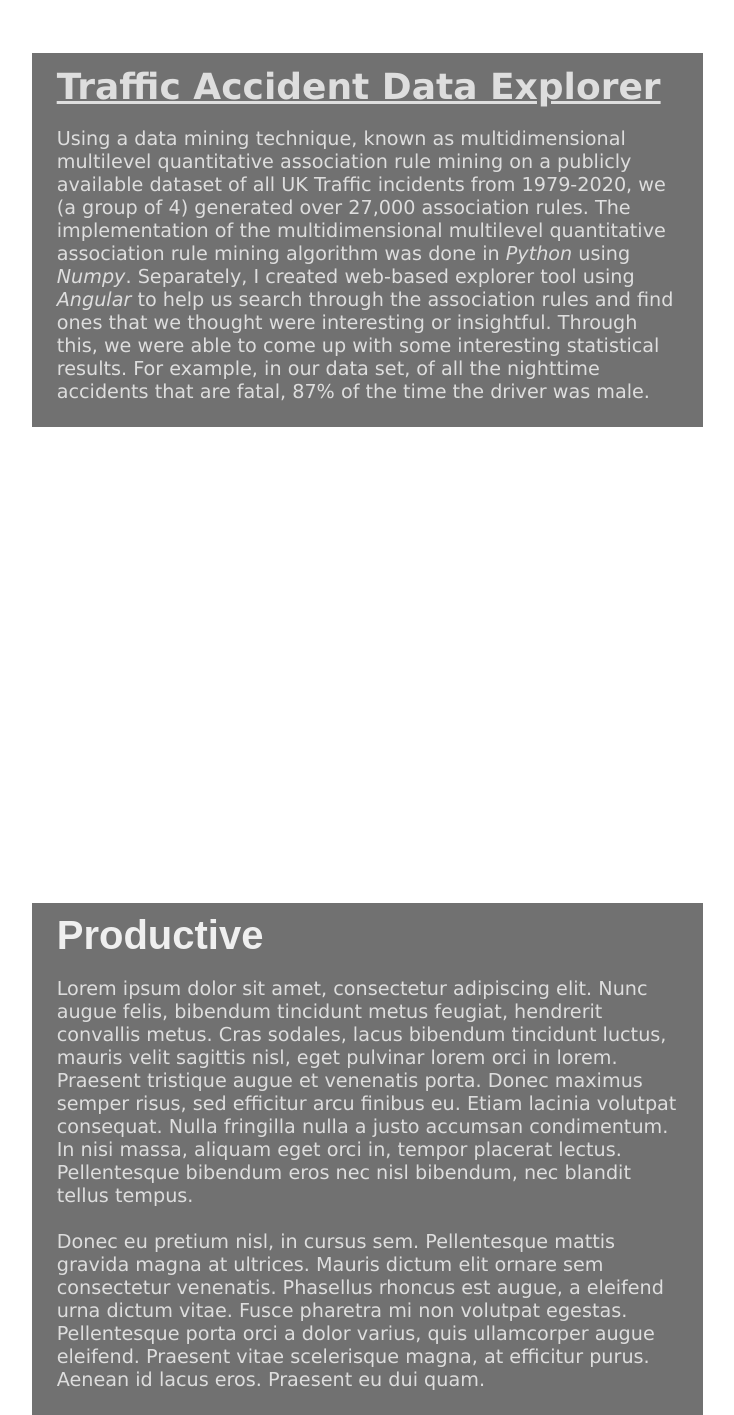
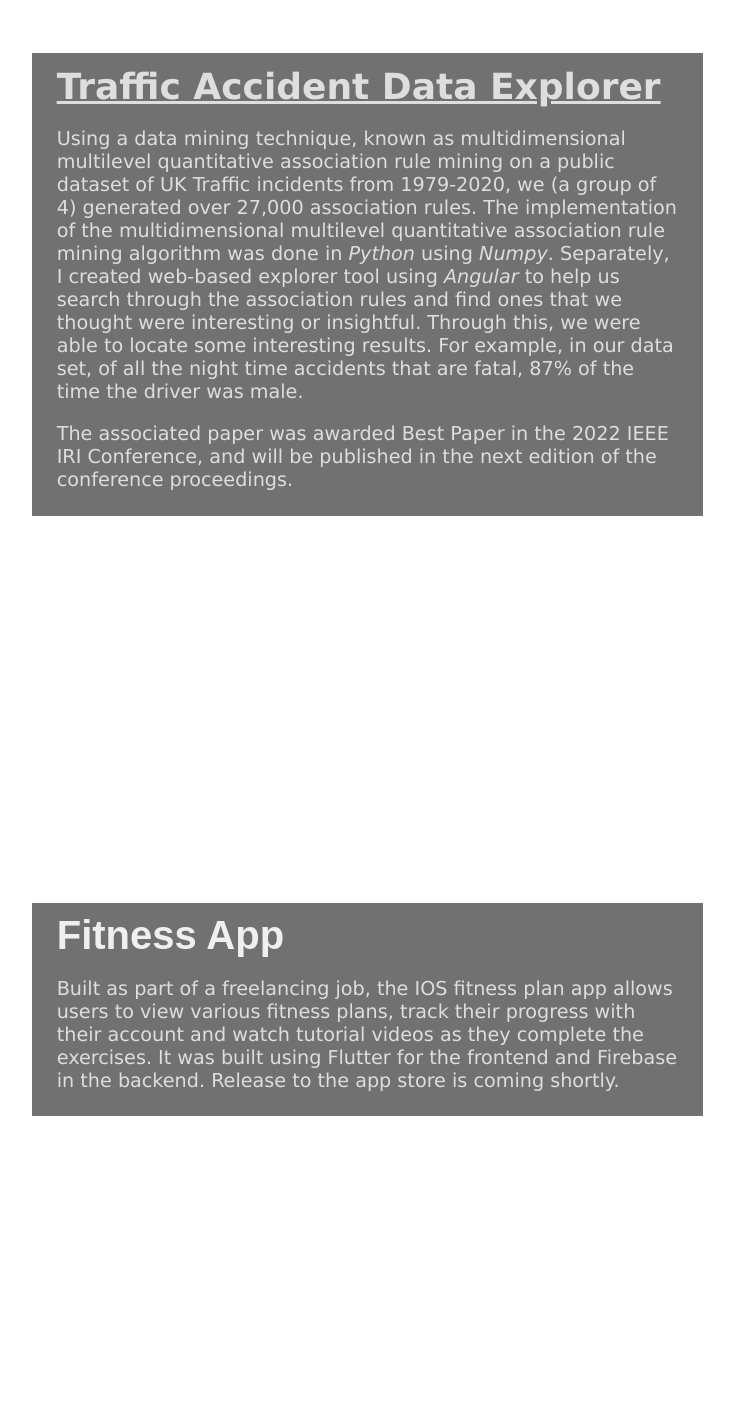
Before and after one commit to Speuce/MkCodesDotCa, a website built with Vite: page MkCodes/index.html in a window 1280 px wide. Shown: the part 3980-5395 px from the top of the page, without its empty margins (545-1279 px from the left). Built offline with nearby package versions, Linux system fonts and the light colour scheme; files whose address does not match are found by name.

Commit message:
Add Project Details

```diff
--- a/MkCodes/index.html
+++ b/MkCodes/index.html
@@ -2,7 +2,7 @@
 <html lang="en">
   <head>
     <meta charset="UTF-8" />
-    <link rel="icon" type="image/svg+xml" href="favicon.svg" />
+    <link rel="icon" href="favicon.ico" />
     <link rel="stylesheet" href="/css/overlay-styles.css"/>
     <link rel="stylesheet" href="/css/navbar-styles.css"/>
     <meta name="viewport" content="width=device-width, initial-scale=1.0" />
@@ -20,8 +20,8 @@
               <a href="#projects">Projects</a>
               <div class="dropdown-content">
                 <a href="#project1">Traffic Accident Data Explorer</a>
-                <a href="#project2">Productive</a>
-                <a href="#project3">Food Service UI</a>
+                <a href="#project2">Fitness App</a>
+                <a href="#project3">Productive</a>
                 <a href="#project4">GAN Experiment</a>
               </div>
             </div>
@@ -78,7 +78,10 @@
               href="https://drive.google.com/uc?export=download&id=1_sr4McyNaWGND7c_eYvNZdcGqe6PCu6x" >paper</a>)
               <!-- — Explore association rules discovered by applying multidimensional quantitative association rule mining to UK traffic accident data. -->
               <br><br>
-              <a href="#project2" >Productive</a>
+              <a href="#project2" target="_blank" >Fitness App</a>
+              — A Flutter IOS app built for a freelance job, featuring a Firebase Backend.
+              <br><br>
+              <a href="https://github.com/Speuce/Productive/tree/develop">Productive</a>
               (<a style="font-size: 1em;" target="_blank"
               href="https://github.com/Speuce/Productive/tree/develop" >source</a>)
               — An neatly-engineering Android app for tracking tasks, and collecting virtual items for their completion.
@@ -110,43 +113,33 @@
           <div class="text3 general">
             <h1><a style="font-size:0.9em" href="/dataexplorer/">Traffic Accident Data Explorer</a></h1>
             <p>Using a data mining technique, known as multidimensional multilevel quantitative association
-              rule mining on a publicly available dataset of all UK Traffic incidents from 1979-2020,
+              rule mining on a public dataset of UK Traffic incidents from 1979-2020,
               we (a group of 4) generated over 27,000 association rules. The implementation of the
                multidimensional multilevel quantitative association rule mining algorithm was done
                 in <i>Python</i> using <i>Numpy</i>. Separately, I created web-based explorer tool
                 using <i>Angular</i> to help us search through the association rules and find ones that
-                 we thought were interesting or insightful. Through this, we were able to come up with some
-                 interesting statistical results. For example, in our data set, of all the nighttime accidents
+                 we thought were interesting or insightful. Through this, we were able to locate some
+                 interesting results. For example, in our data set, of all the night time accidents
                  that are fatal, 87% of the time the driver was male.
               </p>
+              <p>The associated paper was awarded Best Paper in the 2022 IEEE IRI Conference, and
+                will be published in the next edition of the conference proceedings.</p>
           </div>
         </div>
         <div id="project2" style="height: 850px; max-height: 900px; overflow: hidden;">
           <div class="navbuffer"></div>
           <div class="text3 general">
-            <h1>Productive</h1>
-            <p>Lorem ipsum dolor sit amet, consectetur adipiscing elit. Nunc augue felis,
-               bibendum tincidunt metus feugiat, hendrerit convallis metus. Cras sodales,
-               lacus bibendum tincidunt luctus, mauris velit sagittis nisl, eget pulvinar
-               lorem orci in lorem. Praesent tristique augue et venenatis porta. Donec
-               maximus semper risus, sed efficitur arcu finibus eu. Etiam lacinia volutpat
-               consequat. Nulla fringilla nulla a justo accumsan condimentum. In nisi massa,
-                aliquam eget orci in, tempor placerat lectus. Pellentesque bibendum eros nec
-                 nisl bibendum, nec blandit tellus tempus.
-              <br><br>
-              Donec eu pretium nisl, in cursus sem. Pellentesque mattis gravida magna at ultrices. Mauris dictum elit ornare sem consectetur venenatis. Phasellus rhoncus est augue, a eleifend urna dictum vitae. Fusce pharetra mi non volutpat egestas. Pellentesque porta orci a dolor varius, quis ullamcorper augue eleifend. Praesent vitae scelerisque magna, at efficitur purus. Aenean id lacus eros. Praesent eu dui quam.
+            <h1>Fitness App</h1>
+            <p>Built as part of a freelancing job, the IOS fitness plan app allows users to view various fitness plans, track their progress with their account and watch tutorial videos as they complete the exercises. It was built using Flutter for the frontend and Firebase in the backend. Release to the app store is coming shortly.
               </p>
-          </div>
+            </div>
         </div>
 
         <div id="project3" style="height: 850px; max-height: 900px; overflow: hidden;">
           <div class="navbuffer"></div>
           <div class="text4 general">
-            <h1>Meal Ordering Service UI</h1>
-            <p>Lorem ipsum dolor sit amet, consectetur adipiscing elit. Nunc augue felis, bibendum tincidunt metus feugiat, hendrerit convallis metus. Cras sodales, lacus bibendum tincidunt luctus, mauris velit sagittis nisl, eget pulvinar lorem orci in lorem. Praesent tristique augue et venenatis porta. Donec maximus semper risus, sed efficitur arcu finibus eu. Etiam lacinia volutpat consequat. Nulla fringilla nulla a justo accumsan condimentum. In nisi massa, aliquam eget orci in, tempor placerat lectus. Pellentesque bibendum eros nec nisl bibendum, nec blandit tellus tempus.
-              <br><br>
-              Donec eu pretium nisl, in cursus sem. Pellentesque mattis gravida magna at ultrices. Mauris dictum elit ornare sem consectetur venenatis. Phasellus rhoncus est augue, a eleifend urna dictum vitae. Fusce pharetra mi non volutpat egestas. Pellentesque porta orci a dolor varius, quis ullamcorper augue eleifend. Praesent vitae scelerisque magna, at efficitur purus. Aenean id lacus eros. Praesent eu dui quam.
-
+            <h1>Productive</h1>
+            <p>Productive is essentially a gamified task tracker, kind of like Trello. It was built in a group of 5 for a software engineering course, thus, clean code and project organization was at the forefront of this project.  We utilized a 4-tier architecture for the project; I managed most of the backend. The Android-based app used an ORM library to remove the need for database boilerplate code, and included a large number of unit, system, and integration tests, resulting in about 85% code coverage of the project.
               </p>
           </div>
         </div>
@@ -155,9 +148,9 @@
           <div class="navbuffer"></div>
           <div class="text3 general">
             <h1>An Experiement with GANs</h1>
-            <p>Lorem ipsum dolor sit amet, consectetur adipiscing elit. Nunc augue felis, bibendum tincidunt metus feugiat, hendrerit convallis metus. Cras sodales, lacus bibendum tincidunt luctus, mauris velit sagittis nisl, eget pulvinar lorem orci in lorem. Praesent tristique augue et venenatis porta. Donec maximus semper risus, sed efficitur arcu finibus eu. Etiam lacinia volutpat consequat. Nulla fringilla nulla a justo accumsan condimentum. In nisi massa, aliquam eget orci in, tempor placerat lectus. Pellentesque bibendum eros nec nisl bibendum, nec blandit tellus tempus.
-              <br><br>
-              Donec eu pretium nisl, in cursus sem. Pellentesque mattis gravida magna at ultrices. Mauris dictum elit ornare sem consectetur venenatis. Phasellus rhoncus est augue, a eleifend urna dictum vitae. Fusce pharetra mi non volutpat egestas. Pellentesque porta orci a dolor varius, quis ullamcorper augue eleifend. Praesent vitae scelerisque magna, at efficitur purus. Aenean id lacus eros. Praesent eu dui quam.
+            <p>This research paper covers the relatively new neural network variation known as a GAN. It introduces the concept of a GAN in a somewhat simple manner, compares it to a classic neural net, and outlines an experiment that was performed in order to test different variations of training data.
+              <br>
+              I edited an existing GAN implementation so that the training ratio of positive to negative samples could be varied. This gave me my first real experience working with PyTorch, and enriched my machine learning knowledge as a whole. It was originally written for a course project, and was not submitted for publication.
 
               </p>
           </div>
```
